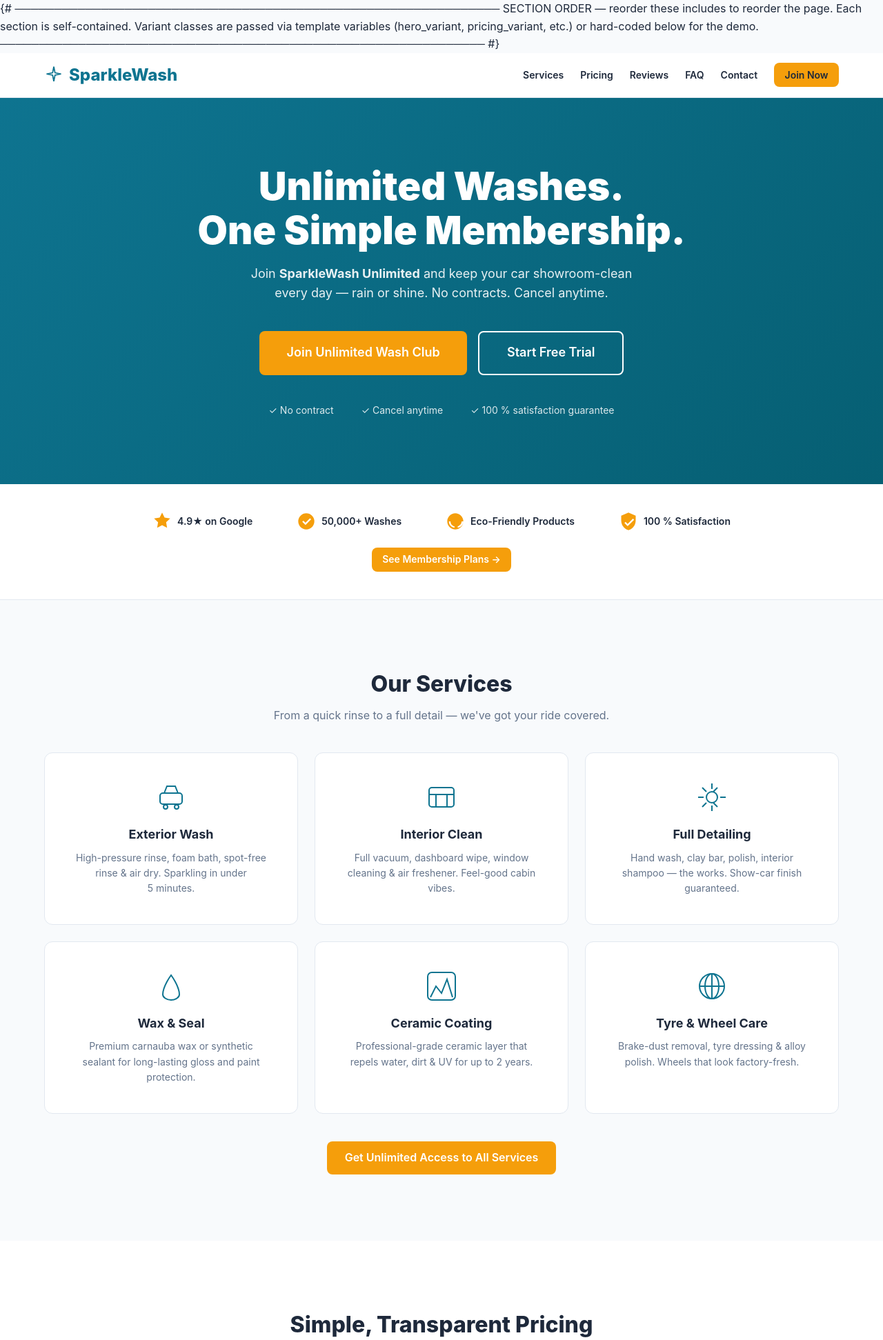
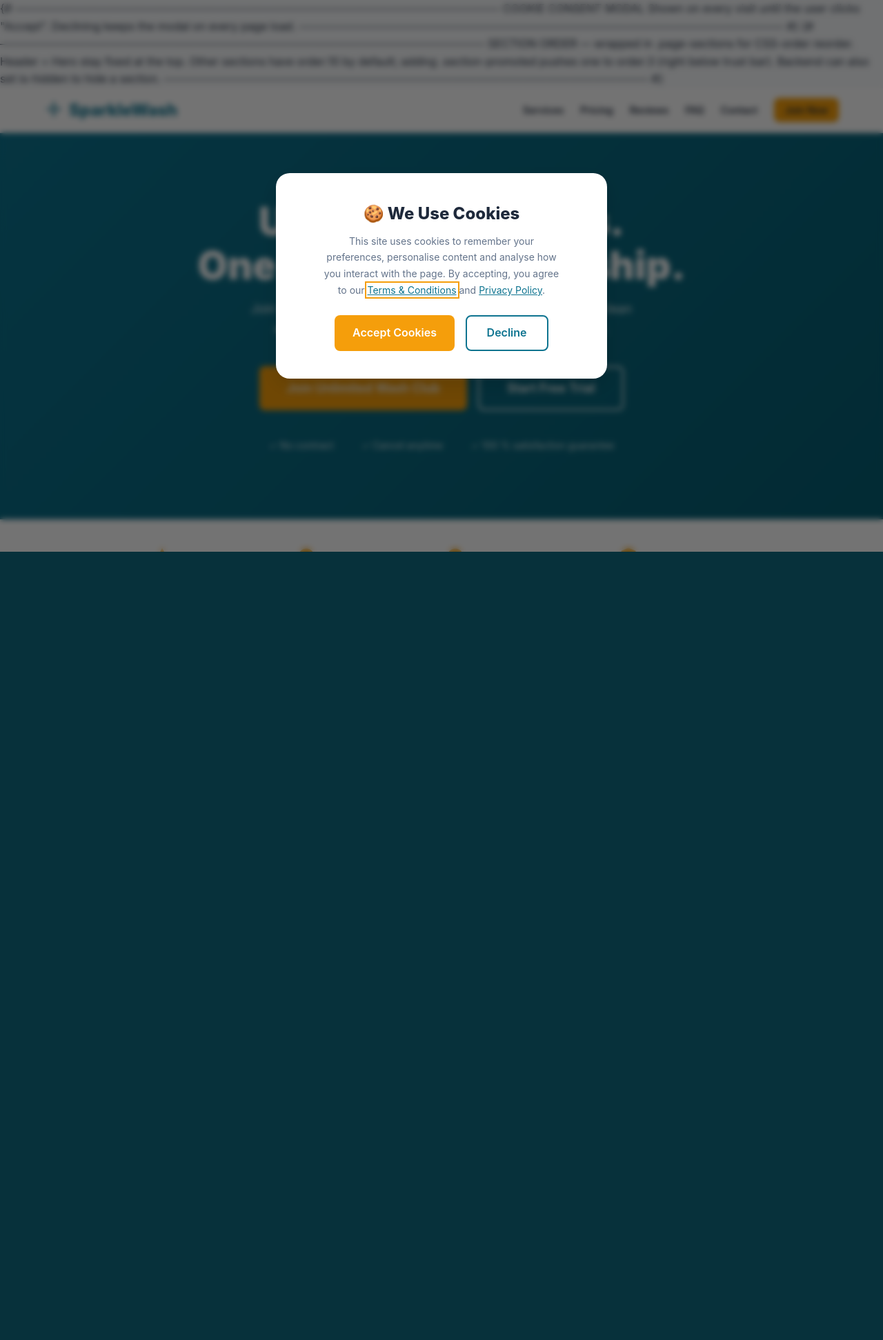
Before and after one commit to IronRon/Adaptive-Landing-AI, a Django app: page /demo/ in a window 1280 px wide. Shown: the top 1943 px of the page at 69% size. After the commit the page ends 800 px from the top, so only its background shows below. Run offline with Django 4.2, Linux system fonts and the light colour scheme.

Commit message:
feat: Implement cookie consent modal and section visibility controls

```diff
--- a/static/landing/styles.css
+++ b/static/landing/styles.css
@@ -967,3 +967,88 @@
   color: var(--clr-text-muted);
 }
 .pricing-guarantee svg { flex-shrink: 0; }
+
+/* ================================================================
+   17. HIDE SECTION VARIANT
+   ================================================================ */
+.section.is-hidden {
+  display: none !important;
+}
+
+/* ================================================================
+   18. SECTION REORDER — move-to-top uses CSS order + flexbox wrapper
+   The .page-sections wrapper must be display:flex; flex-direction:column.
+   Sections have order:10 by default. .section-promoted → order:1
+   (sits right after hero which is order:0).
+   ================================================================ */
+.page-sections {
+  display: flex;
+  flex-direction: column;
+}
+.page-sections > .section {
+  order: 10;
+}
+/* Hero and header always stay at the top */
+.page-sections > .site-header { order: 0; }
+.page-sections > .hero         { order: 1; }
+.page-sections > .trust-bar     { order: 2; }
+.page-sections > .site-footer   { order: 99; }
+/* Promoted section sits right after trust bar */
+.page-sections > .section.section-promoted { order: 3; }
+
+/* ================================================================
+   19. COOKIE CONSENT MODAL
+   ================================================================ */
+.cookie-overlay {
+  position: fixed;
+  inset: 0;
+  z-index: 9999;
+  display: flex;
+  align-items: center;
+  justify-content: center;
+  background: rgba(0, 0, 0, .55);
+  backdrop-filter: blur(4px);
+}
+
+.cookie-box {
+  background: var(--clr-surface);
+  border-radius: var(--radius-lg);
+  padding: var(--space-xl) var(--space-2xl);
+  max-width: 480px;
+  width: 90%;
+  box-shadow: var(--shadow-lg);
+  text-align: center;
+}
+
+.cookie-box h3 {
+  font-size: var(--fs-xl);
+  font-weight: 800;
+  margin-bottom: var(--space-sm);
+}
+
+.cookie-box p {
+  font-size: var(--fs-sm);
+  color: var(--clr-text-muted);
+  line-height: 1.7;
+  margin-bottom: var(--space-lg);
+}
+
+.cookie-box p a {
+  color: var(--clr-primary);
+  text-decoration: underline;
+}
+
+.cookie-actions {
+  display: flex;
+  gap: var(--space-md);
+  justify-content: center;
+}
+
+.cookie-actions .btn {
+  min-width: 120px;
+}
+
+/* Prevent scroll when modal is open */
+body.cookie-modal-open {
+  overflow: hidden;
+}
--- a/static/landing/tracking.js
+++ b/static/landing/tracking.js
@@ -373,14 +373,20 @@
   }
 
   /* ── Public API ─────────────────────────────────────────────── */
-  window.SparkleTracker = {
-    track,
-    flush,
-    getSessionId: () => sessionId,
-  };
+  let _initialised = false;
 
-  /* ── Init ───────────────────────────────────────────────────── */
-  document.addEventListener('DOMContentLoaded', () => {
+  function _init() {
+    if (_initialised) return;
+    _initialised = true;
+
+    if (CONFIG.debug) {
+      console.log(
+        '%c TRACKER ',
+        'background:#22c55e;color:#fff;padding:2px 8px;border-radius:3px',
+        'Cookie consent granted — tracking started.'
+      );
+    }
+
     track('page_view', { referrer: document.referrer || null });
     initClickTracking();
     initHoverTracking();
@@ -389,6 +395,21 @@
     initTimeOnPage();
     initFormTracking();
     startBatchTimer();
+  }
+
+  window.SparkleTracker = {
+    track,
+    flush,
+    getSessionId: () => sessionId,
+    _init,
+  };
+
+  /* ── Auto-init if cookies were already accepted ─────────────── */
+  document.addEventListener('DOMContentLoaded', () => {
+    if (document.cookie.includes('sw_cookie_consent=accepted')) {
+      _init();
+    }
+    // Otherwise, ui.js cookie-consent handler calls SparkleTracker._init()
   });
 
 })();
--- a/static/landing/ui.js
+++ b/static/landing/ui.js
@@ -219,7 +219,7 @@
     // Remove known variant classes
     const knownVariants = [
       'hero-compact', 'hero-cta-emphasis',
-      'is-compact',
+      'is-compact', 'is-hidden', 'section-promoted',
       'featured-service-1', 'featured-service-2', 'featured-service-3',
       'highlight-plan-1', 'highlight-plan-2', 'highlight-plan-3',
       'testimonials-single',
@@ -233,6 +233,73 @@
     const el = document.getElementById(sectionId);
     if (!el) return;
     el.classList.toggle('is-compact', on);
+  };
+
+  /* ================================================================
+     8b. HIDE / SHOW SECTION
+         window.hideSection('faq')   → adds .is-hidden (display:none)
+         window.showSection('faq')   → removes .is-hidden
+     ================================================================ */
+  window.hideSection = function (sectionId) {
+    const el = document.getElementById(sectionId);
+    if (el) el.classList.add('is-hidden');
+  };
+
+  window.showSection = function (sectionId) {
+    const el = document.getElementById(sectionId);
+    if (el) el.classList.remove('is-hidden');
+  };
+
+  /* ================================================================
+     8c. PROMOTE / DEMOTE SECTION  (reorder to top)
+         window.promoteSection('pricing')  → moves pricing right
+         below trust bar via CSS order.
+         window.demoteSection('pricing')   → resets to default order.
+     ================================================================ */
+  window.promoteSection = function (sectionId) {
+    const el = document.getElementById(sectionId);
+    if (el) el.classList.add('section-promoted');
+  };
+
+  window.demoteSection = function (sectionId) {
+    const el = document.getElementById(sectionId);
+    if (el) el.classList.remove('section-promoted');
+  };
+
+  /* ================================================================
+     8d. APPLY BACKEND INSTRUCTIONS
+         Designed for future backend use. Accepts an object like:
+         {
+           compact:  ['about', 'faq'],
+           hide:     ['locations'],
+           promote:  'pricing',
+           variants: { hero: 'hero-cta-emphasis', pricing: 'highlight-plan-2' }
+         }
+     ================================================================ */
+  window.applyPageConfig = function (cfg) {
+    if (!cfg) return;
+
+    // Compact sections
+    if (Array.isArray(cfg.compact)) {
+      cfg.compact.forEach(id => window.toggleCompact(id, true));
+    }
+
+    // Hidden sections
+    if (Array.isArray(cfg.hide)) {
+      cfg.hide.forEach(id => window.hideSection(id));
+    }
+
+    // Promote a section to the top
+    if (cfg.promote) {
+      window.promoteSection(cfg.promote);
+    }
+
+    // Per-section variant classes
+    if (cfg.variants && typeof cfg.variants === 'object') {
+      Object.entries(cfg.variants).forEach(([id, cls]) => {
+        window.setVariant(id, cls);
+      });
+    }
   };
 
   /* ================================================================
@@ -251,6 +318,90 @@
   }
 
   /* ================================================================
+     10. COOKIE CONSENT
+     Shows the cookie modal on every visit unless the user has accepted.
+     Accepting sets a persistent cookie sw_cookie_consent=accepted.
+     Declining does nothing — modal reappears next page load.
+     Tracking is only started after consent is given.
+     ================================================================ */
+  function initCookieConsent() {
+    const accepted = document.cookie.includes('sw_cookie_consent=accepted');
+    const modal    = $('#cookie-popup');
+
+    if (accepted) {
+      // Already consented — remove modal, start tracking
+      if (modal) modal.remove();
+      startTracking();
+      return;
+    }
+
+    // Show modal
+    if (!modal) return;
+    modal.hidden = false;
+    document.body.classList.add('cookie-modal-open');
+
+    // Focus trap
+    const focusable = [...modal.querySelectorAll('button, a[href]')];
+    if (focusable.length) focusable[0].focus();
+
+    modal.addEventListener('keydown', e => {
+      if (e.key !== 'Tab' || !focusable.length) return;
+      if (e.shiftKey && document.activeElement === focusable[0]) {
+        e.preventDefault();
+        focusable[focusable.length - 1].focus();
+      } else if (!e.shiftKey && document.activeElement === focusable[focusable.length - 1]) {
+        e.preventDefault();
+        focusable[0].focus();
+      }
+    });
+
+    // Block clicks on overlay backdrop
+    modal.addEventListener('click', e => {
+      if (e.target === modal) { e.preventDefault(); e.stopPropagation(); }
+    });
+
+    const closeModal = () => {
+      document.body.classList.remove('cookie-modal-open');
+      modal.remove();
+    };
+
+    // ACCEPT
+    const acceptBtn = $('#accept-cookies');
+    if (acceptBtn) {
+      acceptBtn.addEventListener('click', () => {
+        // Set cookie — 1 year expiry
+        document.cookie = 'sw_cookie_consent=accepted;path=/;max-age=' + (60*60*24*365) + ';SameSite=Lax';
+        closeModal();
+        startTracking();
+
+        // Also call the backend accept-cookies endpoint (creates Visitor + sets visitor_id cookie)
+        const csrfToken = (document.cookie.match(/(^| )csrftoken=([^;]+)/) || [])[2] || '';
+        fetch('/accept-cookies/', {
+          method: 'POST',
+          credentials: 'same-origin',
+          headers: csrfToken ? { 'X-CSRFToken': csrfToken } : {},
+        }).catch(() => {});
+      });
+    }
+
+    // DECLINE — just close modal (no cookie set, so it will reappear on next visit)
+    const declineBtn = $('#decline-cookies');
+    if (declineBtn) {
+      declineBtn.addEventListener('click', () => {
+        closeModal();
+        // Tracking does NOT start
+      });
+    }
+  }
+
+  /* Helper: start tracking only after cookie consent */
+  function startTracking() {
+    if (window.SparkleTracker && typeof window.SparkleTracker._init === 'function') {
+      window.SparkleTracker._init();
+    }
+  }
+
+  /* ================================================================
      INIT
      ================================================================ */
   document.addEventListener('DOMContentLoaded', () => {
@@ -263,6 +414,7 @@
     initFAQ();
     initPlanHighlight();
     initSmoothScroll();
+    initCookieConsent();
   });
 
 })();
--- a/templates/landing/landing_page.html
+++ b/templates/landing/landing_page.html
@@ -5,12 +5,37 @@
 
 {% block body %}
 {# ──────────────────────────────────────────────────────────────
-   SECTION ORDER — reorder these includes to reorder the page.
-   Each section is self-contained. Variant classes are passed
-   via template variables (hero_variant, pricing_variant, etc.)
-   or hard-coded below for the demo.
+   COOKIE CONSENT MODAL
+   Shown on every visit until the user clicks "Accept".
+   Declining keeps the modal on every page load.
    ────────────────────────────────────────────────────────────── #}
+<div id="cookie-popup" class="cookie-overlay" role="dialog"
+     aria-labelledby="cookie-title" aria-describedby="cookie-desc"
+     aria-modal="true" tabindex="-1" hidden>
+  <div class="cookie-box" role="document">
+    <h3 id="cookie-title">🍪 We Use Cookies</h3>
+    <p id="cookie-desc">
+      This site uses cookies to remember your preferences, personalise content
+      and analyse how you interact with the page.
+      By accepting, you agree to our
+      <a href="/terms/" target="_blank" rel="noopener">Terms&nbsp;&amp;&nbsp;Conditions</a>
+      and
+      <a href="/privacy/" target="_blank" rel="noopener">Privacy&nbsp;Policy</a>.
+    </p>
+    <div class="cookie-actions">
+      <button id="accept-cookies" class="btn btn--primary">Accept Cookies</button>
+      <button id="decline-cookies" class="btn btn--outline">Decline</button>
+    </div>
+  </div>
+</div>
 
+{# ──────────────────────────────────────────────────────────────
+   SECTION ORDER — wrapped in .page-sections for CSS-order reorder.
+   Header + Hero stay fixed at the top. Other sections have order:10
+   by default; adding .section-promoted pushes one to order:3 (right
+   below trust bar). Backend can also set is-hidden to hide a section.
+   ────────────────────────────────────────────────────────────── #}
+<div class="page-sections">
 {% include "sections/header.html" %}
 {% include "sections/hero.html" %}
 {% include "sections/trust_bar.html" %}
@@ -22,4 +47,5 @@
 {% include "sections/faq.html" %}
 {% include "sections/contact.html" %}
 {% include "sections/footer.html" %}
+</div>
 {% endblock %}
```
